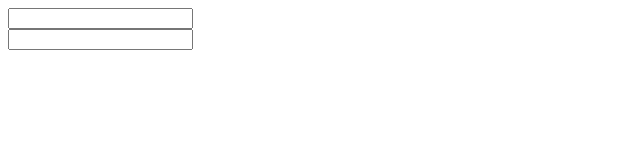
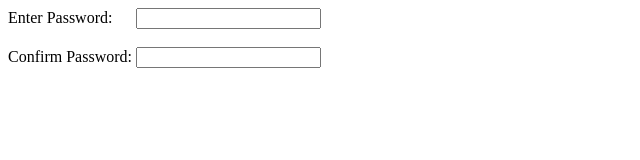
Before and after one commit to jcb99/javascript, a plain HTML site: page password.html in a window 1280 px wide. Shown: the whole page, without its empty margins (0-640 px from the left). Drawn offline with Linux system fonts and the light colour scheme.

```diff
--- a/password.html
+++ b/password.html
@@ -6,8 +6,11 @@
   </head>
   <body>
     <form class="" action=""  method="post">
+      Enter Password:&nbsp; &nbsp; &nbsp;
       <input type="text" id = "pass1" onkeyup="passwordCheck();">
       <br>
+      <br>
+      Confirm Password:
       <input type="text" id ="pass2" onkeyup="passwordCheck();">
 
       <br />
```
Also changed, not shown: expressions.js (added, +24 -0 lines), operators.js (added, +64 -0 lines).
